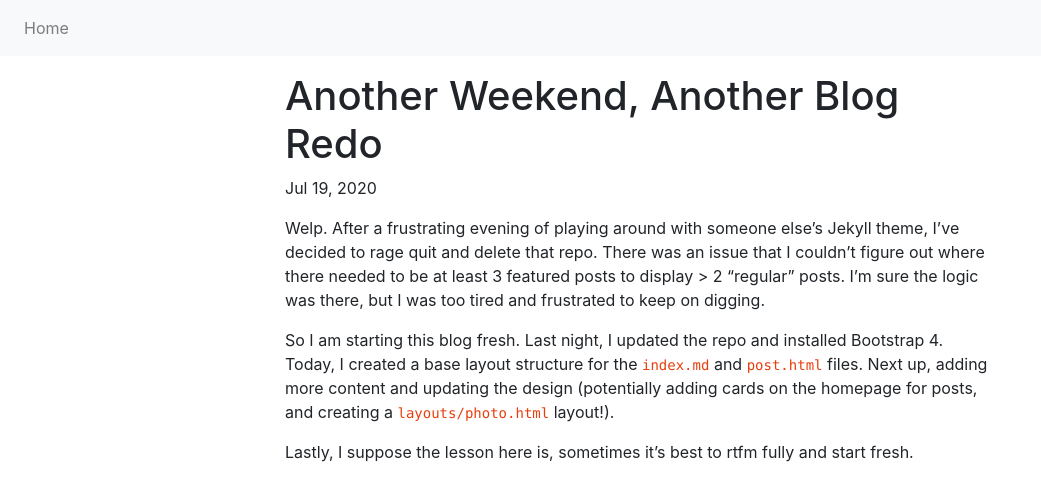
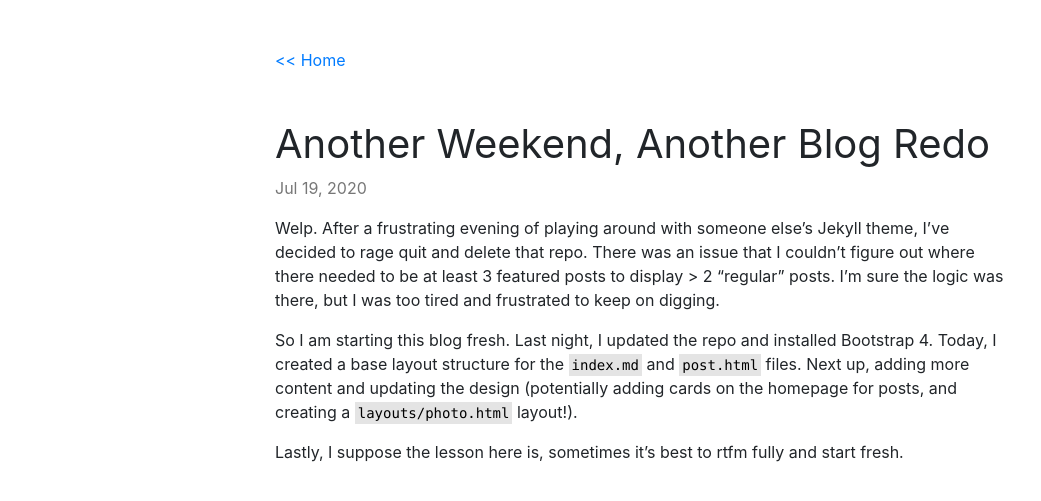
Before and after one commit to JQuizzle/jquizzle.github.io, a Jekyll site: the page built from _posts/2020-07-18-another-redo.md, in a window 1280 px wide. Shown: the top 501 px of the page, without its empty margins (0-1041 px from the left). Built offline with Jekyll 4.4.1, drawn with Linux system fonts in a browser that asks for light colours; nearby versions of some CDN libraries.

Commit message:
More layout changes

```diff
--- a/_layouts/default.html
+++ b/_layouts/default.html
@@ -4,14 +4,15 @@
   <meta name="viewport" content="width=device-width, initial-scale=1">
   <meta charset="utf-8">
   <title>{{ page.title }} - {{ site.title }}</title>
-
   <link rel="stylesheet" href="{{ '/assets/css/main.css' | relative_url }}">
   <link rel="stylesheet" href="{{ '/assets/css/theme.css' | relative_url }}">
 </head>
 <body>
- {% include navbar.html %}
+<!-- <div class="container">
+   include navbar.html
+</div> -->
 
-<div class="container my-sm-3">
+<div class="container mt-5">
   {{ content }}
 </div>
 
--- a/_layouts/post.html
+++ b/_layouts/post.html
@@ -2,15 +2,21 @@
 layout: default
 ---
 
-<div class="container">
-    <div class="row">
-        <div class="col-md-8 offset-md-2">
-            <h1>{{ page.title }}</h1>
-            <p>{{ page.date | date: '%b %d, %Y' }}</p>
-            {{ content }}
-
-            <!-- center text to be width 60% of page -->
-            <!-- images to be width 100% of page -->
-        </div>
+<div class="row mt-1">
+    <div class="col-md-4 offset-md-2">
+        {% if page.url != "/" %}
+            <a href="/">&lt;&lt; Home</a>
+        {% endif %}
     </div>
 </div>
+
+<div class="row mt-5">
+    <div class="col-md-8 offset-md-2">
+        <h1 class="post-title">{{ page.title }}</h1>
+        <p class="post-meta">{{ page.date | date: '%b %d, %Y' }}</p>
+        {{ content }}
+
+        <!-- center text to be width 60% of page -->
+        <!-- images to be width 100% of page -->
+    </div>
+</div>
--- a/assets/css/theme.css
+++ b/assets/css/theme.css
@@ -11,13 +11,42 @@ img {
 body {
     -webkit-font-smoothing: antialiased
 }
-
+.home-post-meta {
+    font-size: .8rem;
+    color: #777;
+}
+.home-post-subtitle {
+    font-style: italic;
+    font-weight: 400;
+}
+.home-post-title {
+    font-size: 1.5rem;
+    font-weight: 300;
+}
+.post-title {
+    font-weight: 400;
+}
+.post-meta {
+    color: #777;
+    font-weight: 400;
 }
 
+.card-image {
+    max-height: 500px;
+}
 p img {
     width: 100%;
 }
 
 code {
-    color: #E83E0D;
+    color: black;
 }
+ul.posts {
+    list-style-type: none;
+    padding-inline-start: 0;
+}
+
+.highlighter-rouge {
+    background-color: #e4e4e4;
+    padding: 3px;
+}
```
Also changed, not shown: _includes/home-card-loop.html (added, +11 -0 lines), _posts/2020-07-18-another-redo.md (+1 -1 lines), index.html (+2 -13 lines).
